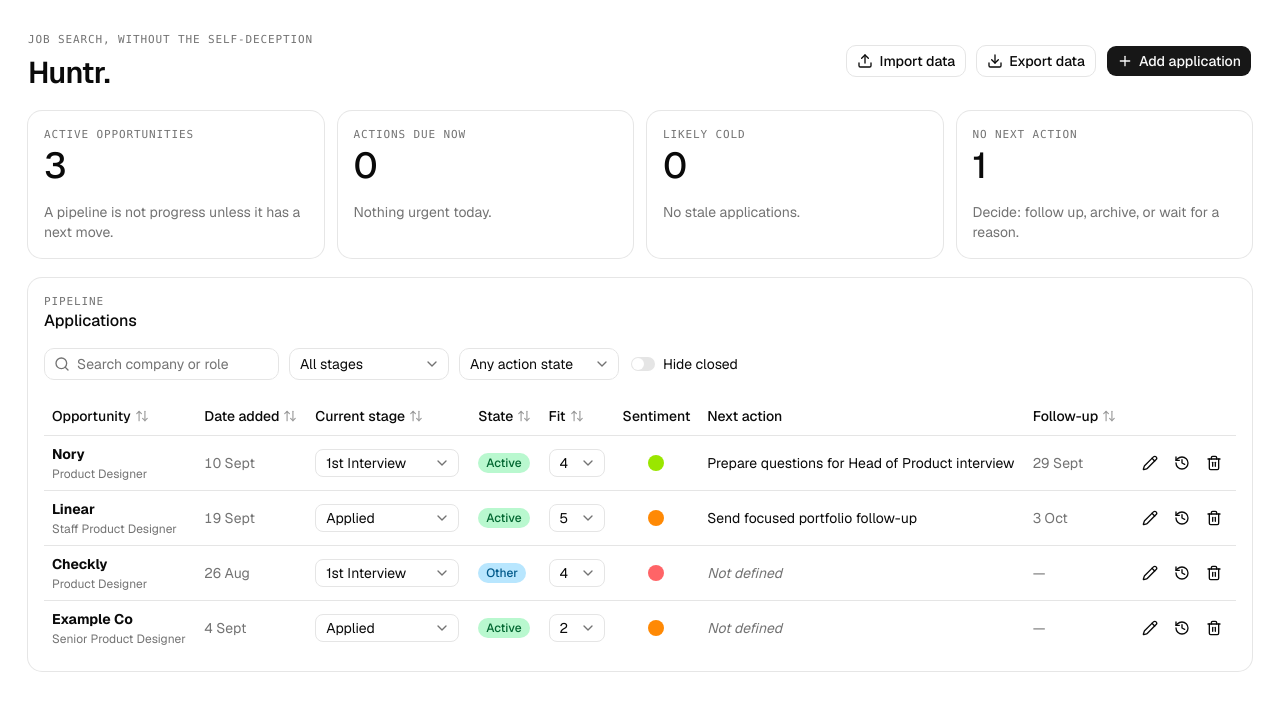
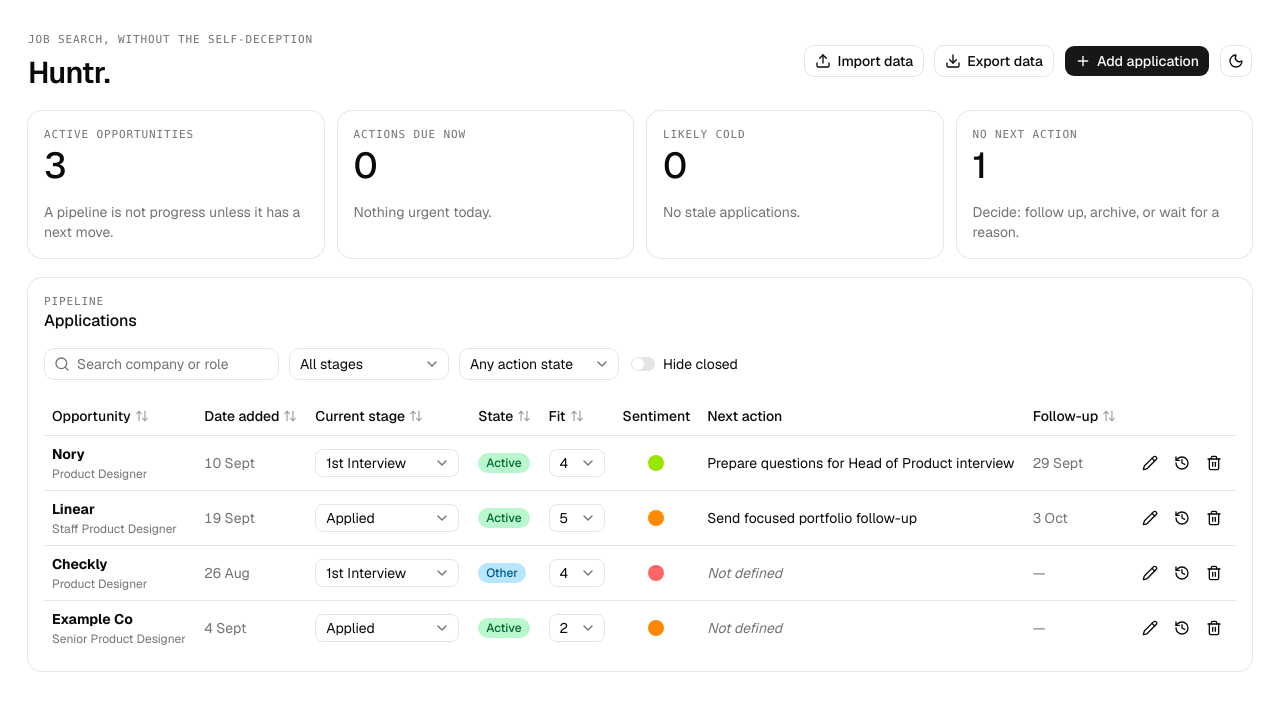
Before and after one commit to alxndria-dev/job-search-tracker, a Next.js app: page / in a window 1280 px wide. Shown: the top 710 px of the page. Built offline with nearby package versions, Linux system fonts and the light colour scheme.

Commit message:
Add theme toggle functionality and update styles for light/dark modes

```diff
--- a/app/globals.css
+++ b/app/globals.css
@@ -48,6 +48,7 @@
 }
 
 :root {
+    color-scheme: light;
     --background: oklch(1 0 0);
     --foreground: oklch(0.145 0 0);
     --card: oklch(1 0 0);
@@ -83,6 +84,7 @@
 }
 
 .dark {
+    color-scheme: dark;
     --background: oklch(0.145 0 0);
     --foreground: oklch(0.985 0 0);
     --card: oklch(0.205 0 0);
--- a/app/layout.tsx
+++ b/app/layout.tsx
@@ -2,6 +2,7 @@ import type { Metadata } from "next";
 import "./globals.css";
 import { Geist } from "next/font/google";
 import { cn } from "@/lib/utils";
+import { themeInitScript } from "@/lib/theme";
 
 const geist = Geist({ subsets: ["latin"], variable: "--font-sans" });
 
@@ -15,7 +16,10 @@ export default function RootLayout({
   children,
 }: Readonly<{ children: React.ReactNode }>) {
   return (
-    <html lang="en" className={cn("font-sans", geist.variable)}>
+    <html lang="en" className={cn("font-sans", geist.variable)} suppressHydrationWarning>
+      <head>
+        <script dangerouslySetInnerHTML={{ __html: themeInitScript }} />
+      </head>
       <body>{children}</body>
     </html>
   );
--- a/components/huntr/page-header.tsx
+++ b/components/huntr/page-header.tsx
@@ -1,6 +1,7 @@
 import { useRef } from "react";
 import { Download, Plus, Upload } from "lucide-react";
 
+import { ThemeToggle } from "@/components/huntr/theme-toggle";
 import { Button } from "@/components/ui/button";
 
 export function PageHeader({
@@ -54,6 +55,7 @@ export function PageHeader({
           <Plus />
           Add application
         </Button>
+        <ThemeToggle />
       </div>
     </header>
   );
--- a/components/huntr/status-badge-select.tsx
+++ b/components/huntr/status-badge-select.tsx
@@ -13,11 +13,11 @@ import { statusItems } from "@/lib/select-options";
 import { cn } from "@/lib/utils";
 
 const statusBadgeClass: Record<ApplicationStatus, string> = {
-  active: "bg-green-200 text-green-800 dark:bg-green-600 dark:text-green-100",
+  active: "bg-green-200 text-green-800 dark:bg-green-700 dark:text-green-100",
   on_hold: "bg-zinc-200 text-zinc-800 dark:bg-zinc-500 dark:text-zinc-100",
-  rejected: "bg-red-200 text-red-800 dark:bg-red-600 dark:text-red-100",
+  rejected: "bg-red-200 text-red-800 dark:bg-red-700 dark:text-red-100",
   withdrawn: "bg-violet-200 text-violet-800 dark:bg-violet-600 dark:text-violet-100",
-  ghosted: "bg-red-300 text-red-800 dark:bg-red-950 dark:text-red-100",
+  ghosted: "bg-red-300 text-red-800 dark:bg-red-900 dark:text-red-100",
   no_response: "bg-zinc-300 text-zinc-800 dark:bg-zinc-600 dark:text-zinc-100",
   other: "bg-sky-200 text-sky-800 dark:bg-sky-600 dark:text-sky-100",
 };
--- /dev/null
+++ b/components/huntr/theme-toggle.tsx
@@ -0,0 +1,34 @@
+"use client";
+
+import { useLayoutEffect, useState } from "react";
+import { Moon, Sun } from "lucide-react";
+
+import { Button } from "@/components/ui/button";
+import { applyTheme, readStoredTheme, type Theme } from "@/lib/theme";
+
+export function ThemeToggle() {
+  const [theme, setTheme] = useState<Theme>("light");
+
+  useLayoutEffect(() => {
+    setTheme(readStoredTheme());
+  }, []);
+
+  const isDark = theme === "dark";
+
+  return (
+    <Button
+      type="button"
+      variant="outline"
+      size="icon"
+      aria-label={isDark ? "Switch to light theme" : "Switch to dark theme"}
+      aria-pressed={isDark}
+      onClick={() => {
+        const next: Theme = isDark ? "light" : "dark";
+        applyTheme(next);
+        setTheme(next);
+      }}
+    >
+      {isDark ? <Sun /> : <Moon />}
+    </Button>
+  );
+}
--- /dev/null
+++ b/lib/theme.ts
@@ -0,0 +1,13 @@
+export const themeStorageKey = "huntr-theme";
+
+export const themeInitScript = `(function(){try{if(localStorage.getItem(${JSON.stringify(themeStorageKey)})==="dark")document.documentElement.classList.add("dark")}catch(e){}})()`;
+
+export type Theme = "light" | "dark";
+
+export const applyTheme = (theme: Theme) => {
+  document.documentElement.classList.toggle("dark", theme === "dark");
+  localStorage.setItem(themeStorageKey, theme);
+};
+
+export const readStoredTheme = (): Theme =>
+  localStorage.getItem(themeStorageKey) === "dark" ? "dark" : "light";
```
